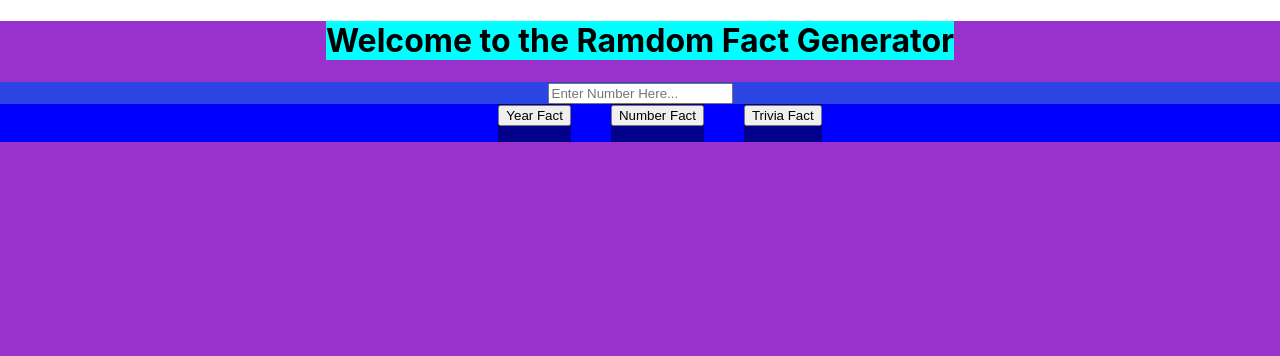
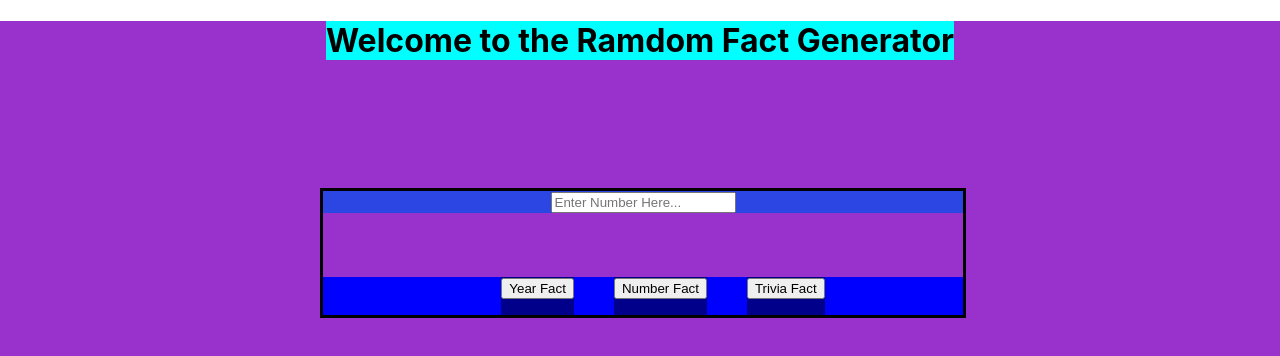
Before and after one commit to Mathew29/numbers-api, a React (Create React App) app: page / in a window 1280 px wide. Shown: the top 356 px of the page. Built offline with nearby package versions, Linux system fonts and the light colour scheme.

Commit message:
center border

```diff
--- a/src/components/Splash/Splash.css
+++ b/src/components/Splash/Splash.css
@@ -8,12 +8,19 @@
     background-color: aqua;
     justify-self: center;
 }
+.border{
+    margin-top: 10%;
+    margin-left: 25%;
+    width: 50%;
+    border: solid black;
+}
 .form-container{
     flex: 1;
     background-color: rgb(43, 70, 226);
 }
 .fact-container {
     display: flex;
+    margin-top: 10%;
     flex-direction: row;
     background-color: blue;
 }
```
